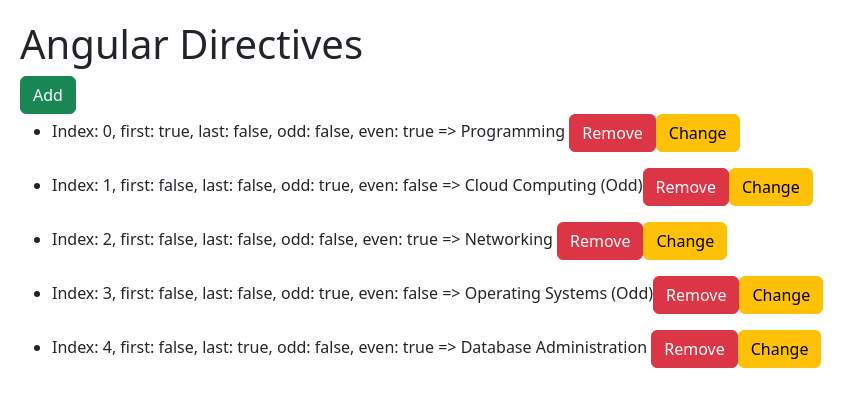
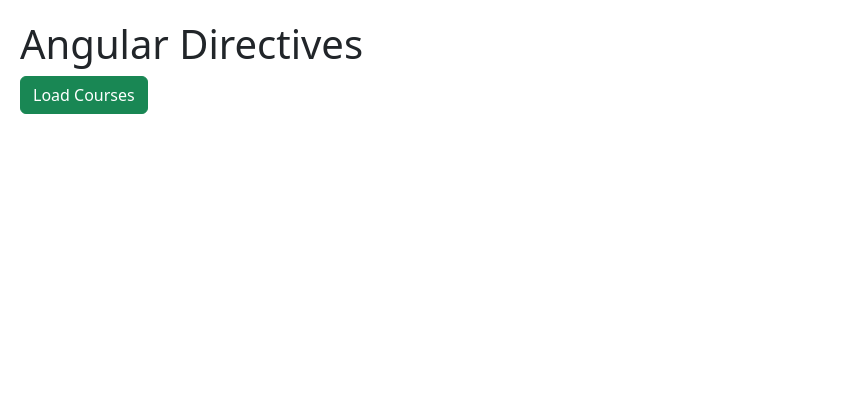
Before and after one commit to MotasemZiad/Angular-Bootcamp, an Angular app in the folder 01_getting_started/hello-world/: page / in a window 1280 px wide. Shown: the top 406 px of the page, without its empty margins (0-866 px from the left). Built offline with nearby package versions, Linux system fonts and the light colour scheme.

Commit message:
ngFor trackBy

```diff
--- a/01_getting_started/hello-world/src/app/app.component.html
+++ b/01_getting_started/hello-world/src/app/app.component.html
@@ -1,10 +1,7 @@
 <h1>Angular Directives</h1>
-<button class="btn btn-success" (click)="onAdd()">Add</button>
-<ul *ngFor="let course of courses; index as i; last as isLast; first as isFirst; odd as isOdd; even as isEven">
-  <li>
-   Index: {{ i }}, first: {{ isFirst }}, last: {{ isLast }}, odd: {{ isOdd }}, even: {{ isEven }} => {{ course.name }}
-   <span *ngIf="isOdd">(Odd)</span>
-   <button class="btn btn-danger" (click)="onRemove(course)">Remove</button>
-   <button class="btn btn-warning" (click)="onChange(course)">Change</button>
+<button class="btn btn-success" (click)="loadCourses()">Load Courses</button>
+<ul>
+  <li *ngFor="let course of courses; trackBy: trackCourse">
+    {{ course.name }}
   </li>
 </ul>
--- a/01_getting_started/hello-world/src/app/app.component.ts
+++ b/01_getting_started/hello-world/src/app/app.component.ts
@@ -6,13 +6,21 @@ import { Component } from '@angular/core';
   styleUrls: ['./app.component.css']
 })
 export class AppComponent {
-    courses = [
+    courses: any;
+
+    loadCourses(){
+      this.courses  = [
         {'id': 1, 'name': 'Programming'},
         {'id': 2, 'name': 'Cloud Computing'},
         {'id': 3, 'name': 'Networking'},
         {'id': 4, 'name': 'Operating Systems'},
         {'id': 5, 'name': 'Database Administration'},
       ]
+    }
+
+    trackCourse(index: number, course: Course){
+      return course ? course.id : undefined
+    }
 
     onAddSomething(course: Course){
       this.courses.push(course)
@@ -30,6 +38,7 @@ export class AppComponent {
     onChange(course: Course){
       course.name = 'UPDATED'
     }
+
 }
 
 interface Course {
```
Lines whose indentation alone changed are shown as unchanged.
